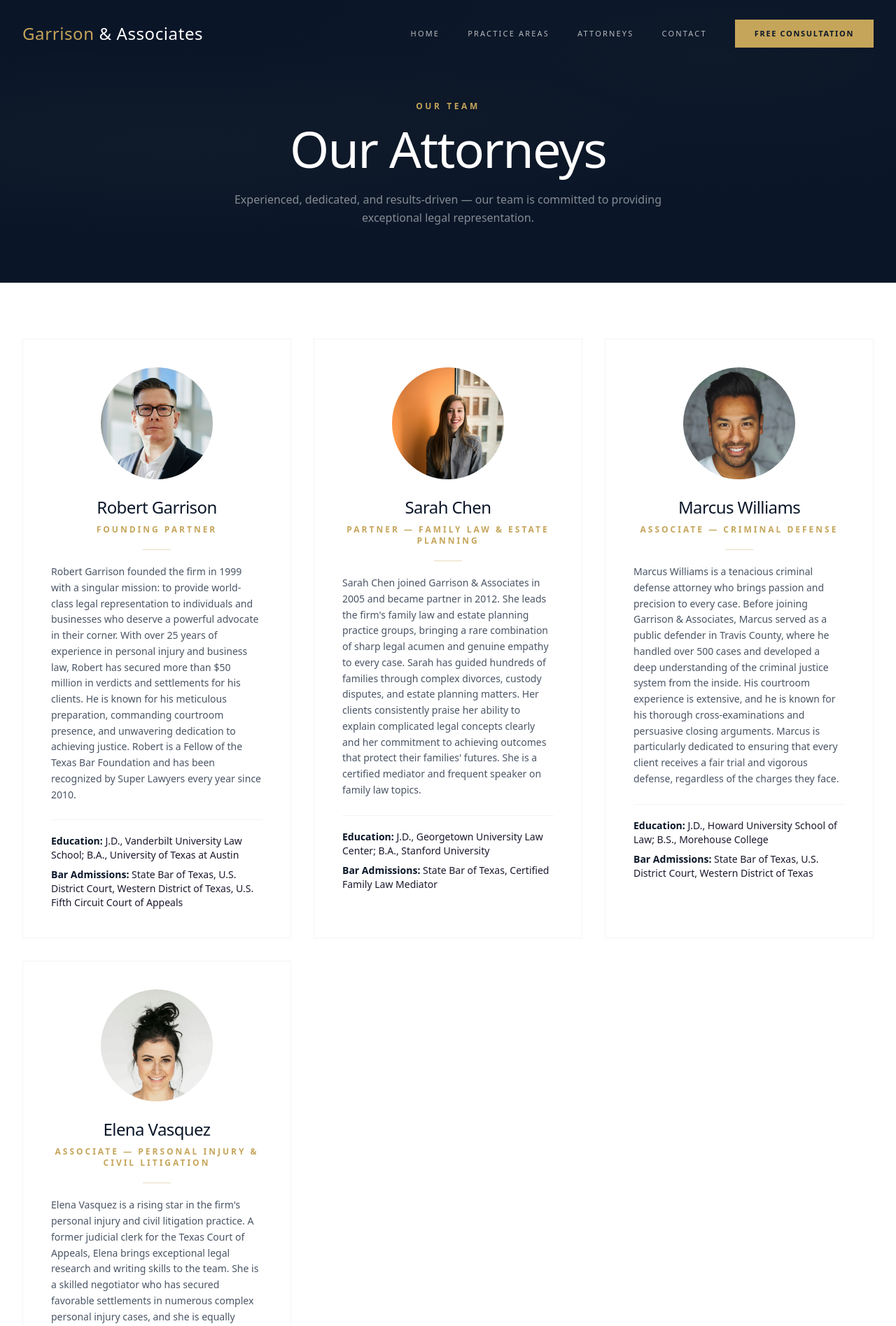
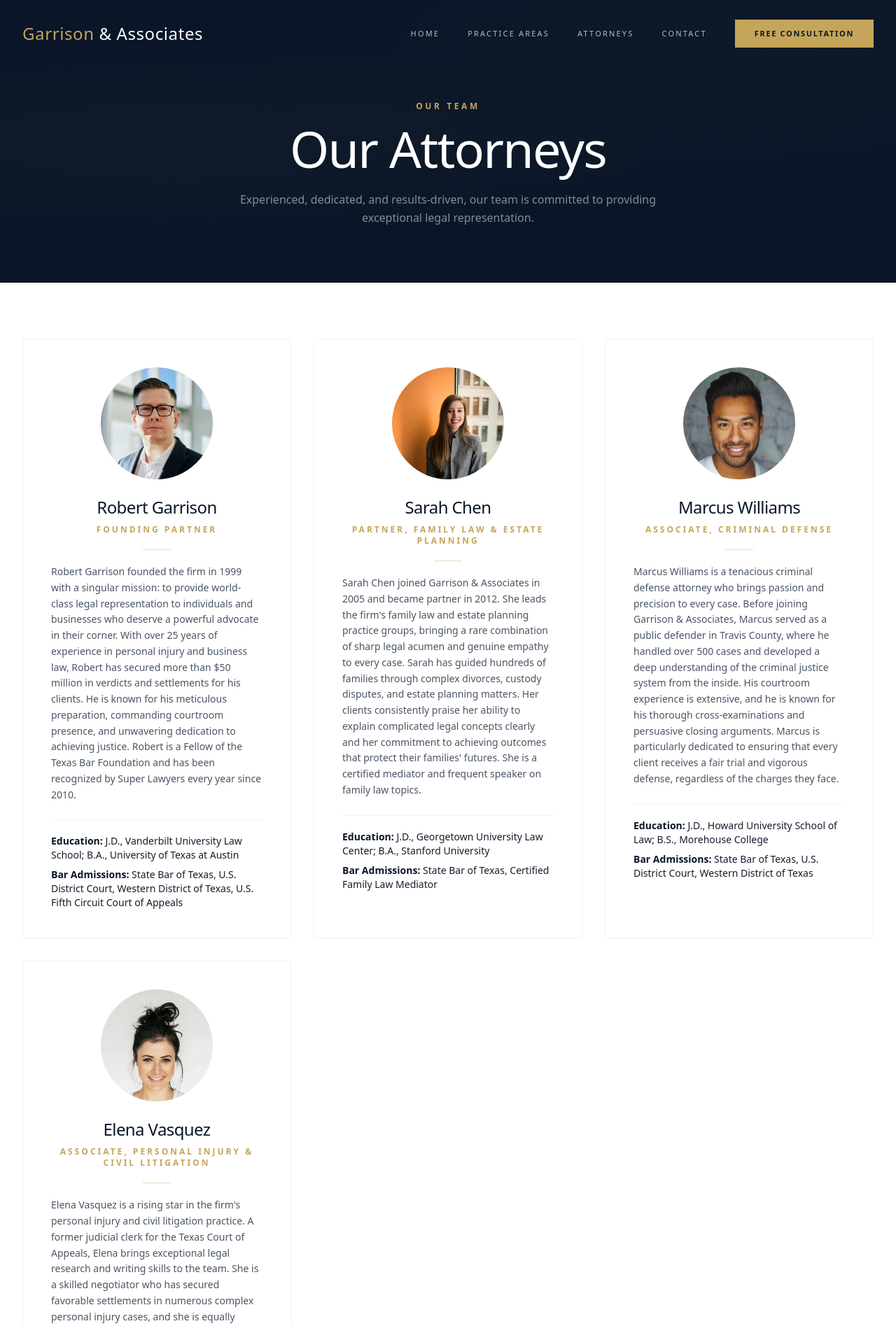
Before and after one commit to LXGIC-Studios/garrison-associates, a Next.js app: page /attorneys in a window 1280 px wide. Shown: the top 1895 px of the page at 70% size. Built offline with nearby package versions, Linux system fonts and the light colour scheme.

Commit message:
fix: remove all em/en dashes

```diff
--- a/app/attorneys/page.tsx
+++ b/app/attorneys/page.tsx
@@ -14,7 +14,7 @@ const attorneys = [
   },
   {
     name: "Sarah Chen",
-    title: "Partner — Family Law & Estate Planning",
+    title: "Partner, Family Law & Estate Planning",
     image: "/images/portrait-2.jpg",
     bio: "Sarah Chen joined Garrison & Associates in 2005 and became partner in 2012. She leads the firm's family law and estate planning practice groups, bringing a rare combination of sharp legal acumen and genuine empathy to every case. Sarah has guided hundreds of families through complex divorces, custody disputes, and estate planning matters. Her clients consistently praise her ability to explain complicated legal concepts clearly and her commitment to achieving outcomes that protect their families' futures. She is a certified mediator and frequent speaker on family law topics.",
     education: "J.D., Georgetown University Law Center; B.A., Stanford University",
@@ -22,7 +22,7 @@ const attorneys = [
   },
   {
     name: "Marcus Williams",
-    title: "Associate — Criminal Defense",
+    title: "Associate, Criminal Defense",
     image: "/images/portrait-3.jpg",
     bio: "Marcus Williams is a tenacious criminal defense attorney who brings passion and precision to every case. Before joining Garrison & Associates, Marcus served as a public defender in Travis County, where he handled over 500 cases and developed a deep understanding of the criminal justice system from the inside. His courtroom experience is extensive, and he is known for his thorough cross-examinations and persuasive closing arguments. Marcus is particularly dedicated to ensuring that every client receives a fair trial and vigorous defense, regardless of the charges they face.",
     education: "J.D., Howard University School of Law; B.S., Morehouse College",
@@ -30,7 +30,7 @@ const attorneys = [
   },
   {
     name: "Elena Vasquez",
-    title: "Associate — Personal Injury & Civil Litigation",
+    title: "Associate, Personal Injury & Civil Litigation",
     image: "/images/portrait-4.jpg",
     bio: "Elena Vasquez is a rising star in the firm's personal injury and civil litigation practice. A former judicial clerk for the Texas Court of Appeals, Elena brings exceptional legal research and writing skills to the team. She is a skilled negotiator who has secured favorable settlements in numerous complex personal injury cases, and she is equally comfortable in the courtroom. Elena is bilingual in English and Spanish, allowing her to serve the firm's diverse client base with ease. She is actively involved in the Austin Hispanic Bar Association and volunteers with local legal aid organizations.",
     education: "J.D., University of Texas School of Law; B.A., Rice University",
@@ -46,7 +46,7 @@ export default function Attorneys() {
         <div className="relative max-w-7xl mx-auto px-4 sm:px-6 lg:px-8 text-center">
           <p className="text-gold text-xs uppercase tracking-[0.3em] font-semibold mb-4">Our Team</p>
           <h1 className="font-serif text-5xl sm:text-6xl lg:text-7xl text-white tracking-tight">Our Attorneys</h1>
-          <p className="mt-6 text-white/50 max-w-2xl mx-auto leading-relaxed font-light">Experienced, dedicated, and results-driven — our team is committed to providing exceptional legal representation.</p>
+          <p className="mt-6 text-white/50 max-w-2xl mx-auto leading-relaxed font-light">Experienced, dedicated, and results-driven, our team is committed to providing exceptional legal representation.</p>
         </div>
       </section>
 
--- a/app/contact/page.tsx
+++ b/app/contact/page.tsx
@@ -49,7 +49,7 @@ export default function Contact() {
                 </div>
                 <div>
                   <p className="font-semibold text-gold text-xs uppercase tracking-[0.15em] mb-1">Office Hours</p>
-                  <p>Monday - Friday: 8:30 AM - 5:30 PM<br />Saturday: By Appointment<br />Sunday: Closed</p>
+                  <p>Monday to Friday: 8:30 AM - 5:30 PM<br />Saturday: By Appointment<br />Sunday: Closed</p>
                 </div>
                 <div className="pt-4 border-t border-white/10">
                   <p className="font-semibold text-gold text-xs uppercase tracking-[0.15em] mb-1">Emergency Contact</p>
--- a/app/page.tsx
+++ b/app/page.tsx
@@ -44,7 +44,7 @@ export default function Home() {
           <h2 className="text-center font-serif text-3xl sm:text-4xl text-navy tracking-tight mb-12">Recognized Excellence</h2>
           <div className="grid grid-cols-2 lg:grid-cols-4 gap-6">
             {[
-              { label: "Super Lawyers", sub: "2010 - 2024" },
+              { label: "Super Lawyers", sub: "2010 to 2024" },
               { label: "Avvo 10.0", sub: "Superb Rating" },
               { label: "ABA Member", sub: "American Bar Assoc." },
               { label: "Best Lawyers", sub: "2024 Edition" },
--- a/app/practice-areas/page.tsx
+++ b/app/practice-areas/page.tsx
@@ -9,7 +9,7 @@ const areas = [
     title: "Personal Injury",
 
     description: [
-      "When you or a loved one suffers an injury due to someone else's negligence, the consequences can be devastating — physically, emotionally, and financially. At Garrison & Associates, our personal injury attorneys have spent over two decades fighting for the rights of accident victims across Texas.",
+      "When you or a loved one suffers an injury due to someone else's negligence, the consequences can be devastating. Physically, emotionally, and financially. At Garrison & Associates, our personal injury attorneys have spent over two decades fighting for the rights of accident victims across Texas.",
       "We handle a wide range of personal injury cases, including motor vehicle accidents, truck accidents, slip and fall injuries, medical malpractice, workplace injuries, and wrongful death claims. Our team conducts thorough investigations, works with expert witnesses, and builds compelling cases designed to maximize your recovery.",
       "We operate on a contingency fee basis, meaning you pay nothing unless we win your case. Our track record includes over $50 million recovered for our clients, and we are committed to holding negligent parties accountable.",
     ],
@@ -33,7 +33,7 @@ const areas = [
     title: "Criminal Defense",
 
     description: [
-      "Being accused of a crime can be a frightening and overwhelming experience. The stakes are high — your freedom, your reputation, and your future are all on the line. At Garrison & Associates, our criminal defense attorneys are fierce advocates who will fight to protect your constitutional rights at every stage of the legal process.",
+      "Being accused of a crime can be a frightening and overwhelming experience. The stakes are high. Your freedom, your reputation, and your future are all on the line. At Garrison & Associates, our criminal defense attorneys are fierce advocates who will fight to protect your constitutional rights at every stage of the legal process.",
       "We represent clients facing a wide range of charges, from misdemeanors to serious felonies. Our defense strategies are built on meticulous investigation, thorough knowledge of criminal law and procedure, and years of courtroom experience. We challenge the prosecution's evidence, identify weaknesses in their case, and work tirelessly to achieve the best possible outcome.",
       "Every person accused of a crime deserves a vigorous defense. We treat every client with respect and dignity, providing honest counsel and relentless advocacy from the moment you contact our firm.",
     ],
@@ -45,7 +45,7 @@ const areas = [
     title: "Business Law",
 
     description: [
-      "In today's complex business environment, having trusted legal counsel is not a luxury — it's a necessity. Our business law attorneys serve as strategic partners to businesses of all sizes, from startups and small businesses to established corporations, providing practical legal solutions that support your growth and protect your interests.",
+      "In today's complex business environment, having trusted legal counsel is not a luxury. It's a necessity. Our business law attorneys serve as strategic partners to businesses of all sizes, from startups and small businesses to established corporations, providing practical legal solutions that support your growth and protect your interests.",
       "We assist with entity formation and structuring, contract drafting and negotiation, mergers and acquisitions, employment law compliance, intellectual property protection, and commercial litigation. Our proactive approach helps you identify and mitigate legal risks before they become costly disputes.",
       "When disputes do arise, we are experienced litigators who will advocate aggressively on your behalf in negotiations, mediation, arbitration, or the courtroom. Our goal is to resolve business disputes efficiently while protecting your bottom line and business relationships.",
     ],
--- a/components/TestimonialRotator.tsx
+++ b/components/TestimonialRotator.tsx
@@ -25,7 +25,7 @@ export default function TestimonialRotator() {
           {current.quote}
         </blockquote>
         <p className="text-gold mt-8 font-semibold text-sm tracking-wide">
-          &mdash; {current.name}, {current.caseType}
+          . {current.name}, {current.caseType}
         </p>
 
         {/* Arrows */}
```
